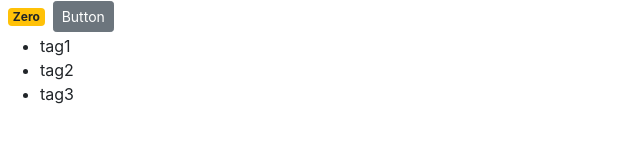
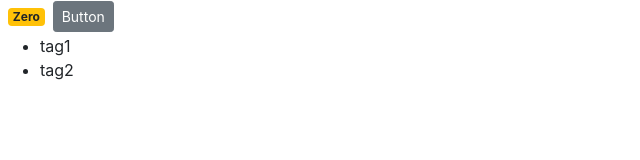
Before and after one commit to wa1id/react-training, a React (Create React App) app in the folder counter-app/: page / in a window 1280 px wide. Shown: the top 160 px of the page, without its empty margins (0-640 px from the left). Built offline with nearby package versions, Linux system fonts and the light colour scheme.

Commit message:
add renderTags function. If no tags  then show user a string

```diff
--- a/counter-app/src/components/counter.jsx
+++ b/counter-app/src/components/counter.jsx
@@ -3,7 +3,7 @@ import React, { Component } from "react";
 class Counter extends Component {
   state = {
     count: 0,
-    tags: ["tag1", "tag2", "tag3"],
+    tags: ["tag1", "tag2"],
   };
 
   render() {
@@ -11,11 +11,8 @@ class Counter extends Component {
       <React.Fragment>
         <span className={this.getBadgeClasses()}>{this.formatCount()}</span>
         <button className="btn btn-secondary btn-sm">Button</button>
-        <ul>
-          {this.state.tags.map((tag) => (
-            <li key={tag}>{tag}</li>
-          ))}
-        </ul>
+        {this.state.tags.length === 0 && <p>Please add a new tag</p>}
+        {this.renderTags()}
       </React.Fragment>
     );
   }
@@ -29,6 +26,18 @@ class Counter extends Component {
     let classes = "badge m-2 badge-";
     return (classes += this.state.count === 0 ? "warning" : "primary");
   }
+
+  renderTags() {
+    if (this.state.tags.length === 0) return <p>There are no tags!</p>;
+
+    return (
+      <ul>
+        {this.state.tags.map((tag) => (
+          <li key={tag}>{tag}</li>
+        ))}
+      </ul>
+    );
+  }
 }
 
 export default Counter;
```
